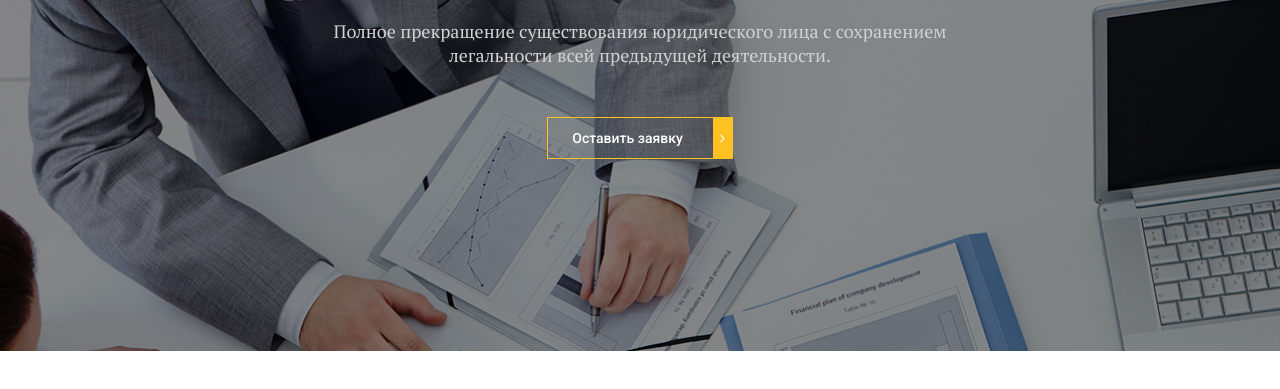
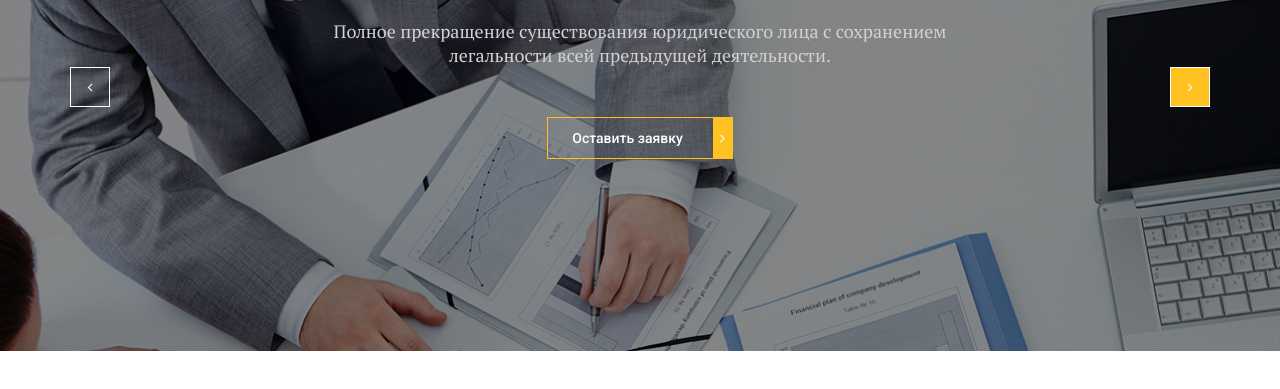
Before and after one commit to Sergey-True/project-2_landing_2, a website with bundled scripts: page index.html in a window 1280 px wide. Shown: the part 289-678 px from the top of the page. Built offline with nearby package versions, Linux system fonts and the light colour scheme; a web font is replaced by a local one.

Commit message:
carousel-slick-slider was made

```diff
--- a/css/style.css
+++ b/css/style.css
@@ -1,4 +1,3 @@
-
 /*For everything*/
 
 * {
@@ -24,7 +23,7 @@ li {
     padding: 0 15px;
 }
 
-body{
+body {
     font-family: 'PT Serif', serif;
     /*font-family: 'Roboto', sans-serif;*/
     font-size: 14px;
@@ -39,6 +38,7 @@ body{
 .header {
     font-family: 'Roboto', sans-serif;
 }
+
 .header_top {
     background-color: #303030;
 
@@ -70,6 +70,7 @@ body{
     display: block;
 
 }
+
 .header-phone,
 .header-email {
     color: #cbcacb;
@@ -95,6 +96,7 @@ body{
 .header-email {
     padding-left: 25px;
 }
+
 .header-email:before {
     content: "\f003";
     font-family: 'icomoon', sans-serif;
@@ -107,7 +109,8 @@ body{
     padding: 34px 0 23px;
 
 }
-.menu li{
+
+.menu li {
     display: inline-block;
 }
 
@@ -116,13 +119,13 @@ body{
     justify-content: space-between;
 }
 
-.menu a{
+.menu a {
     color: #323232;
     font-size: 16px;
     line-height: 36px;
     border: 1px solid transparent;
     padding: 0 16px;
-    transition: all .3s  linear;
+    transition: all .3s linear;
 }
 
 .menu a:hover {
@@ -191,13 +194,64 @@ body{
     position: relative;
     z-index: 2;
 }
+
 /*Default-button<---*/
 
 .default-btn:after {
     content: "\f105";
     font-family: 'icomoon', sans-serif;
     position: absolute;
-    top:50%;
+    top: 50%;
     transform: translateY(-50%);
     right: -12px;
 }
+
+.slider-inner{
+    position: relative;
+}
+
+.slick-btn{
+    position: absolute;
+    top: 70%;
+    z-index: 3;
+    width: 40px;
+    height: 40px;
+    border: 1px solid #ffffff;
+
+    cursor: pointer;
+    outline: none;
+    background-color: #ffc222;
+
+}
+.slick-btn.slick-disabled {
+    background-color: transparent;
+    cursor: default;
+
+}
+.slick-btn:before{
+    position: absolute;
+    top: 50%;
+    left: 50%;
+    transform: translate(-50%, -50%);
+    font-family: 'icomoon', sans-serif;
+    color: #ffffff;
+}
+.slick-disabled {
+
+}
+
+.slick-next:before {
+    content: "\f105";
+}
+
+.slick-next {
+    right: 0;
+
+}
+
+.slick-prev:before {
+    content: "\f104";
+}
+.slick-prev {
+    left: 0;
+}
--- a/index.html
+++ b/index.html
@@ -65,6 +65,17 @@
                     </a>
                 </div>
             </div>
+
+            <div class="slider-item">
+                <div class="slider-item-content">
+                    <div class="slider-title">КОМПЛЕКСНОЕ ЗАКРЫТИЕ ПРЕДПРИЯТИЯ</div>
+
+                    <div class="slider-text">Полное прекращение существования юридического лица с сохранением легальности всей предыдущей деятельности.</div>
+
+                    <a data-fancybox data-src="#modal" href="javascript:" class="slider-btn default-btn">Оставить заявку
+                    </a>
+                </div>
+            </div>
         </div>
     </div>
 </section>
--- a/js/app.js
+++ b/js/app.js
@@ -2,7 +2,11 @@
 import "fancyapps/ui/dist/fancybox.css";*/
 $(function(){
 
-$('.slider-inner').slick();
+$('.slider-inner').slick({
+    nextArrow: '<button type="button" class="slick-btn slick-next"></button>',
+    prevArrow: '<button type="button" class="slick-btn slick-prev"></button>',
+    infinite: false,
+});
 
 
 
```
